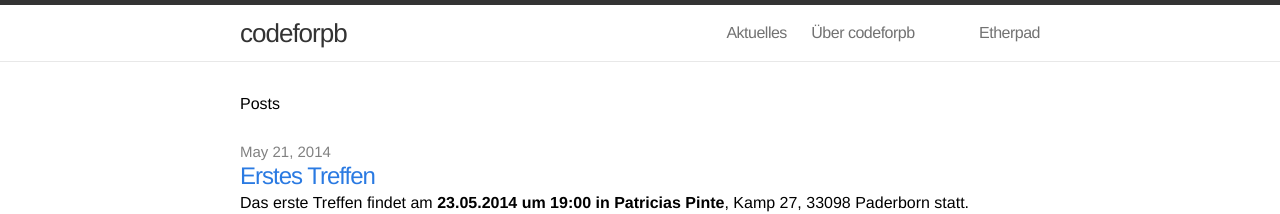
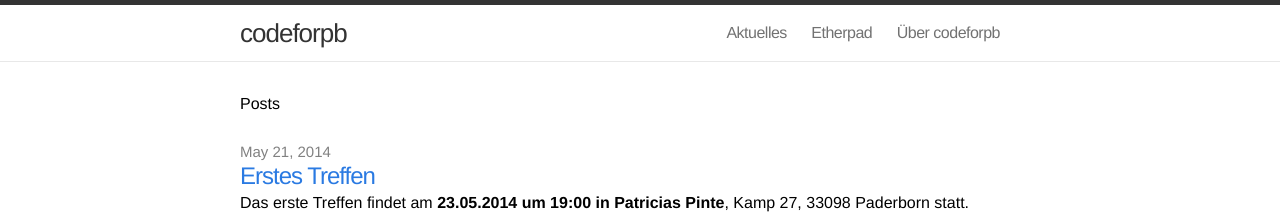
Before and after one commit to codeforpb/codeforpb.github.io, a Jekyll site: the page built from index.html, in a window 1280 px wide. Shown: the top 214 px of the page. Built offline with Jekyll 4.4.1, drawn with Linux system fonts in a browser that asks for light colours.

Commit message:
Switched etherpad before about because it looks better

```diff
--- a/_includes/header.html
+++ b/_includes/header.html
@@ -18,10 +18,10 @@
       </a>
       <div class="trigger">
         <a class="page-link" href="/">Aktuelles</a>
+        <a class="page-link" href="http://pad.okfn.org/p/codeforpb">Etherpad</a>
         {% for page in site.pages %}
           <a class="page-link" href="{{ page.url | prepend: site.baseurl }}">{{ page.title }}</a>
         {% endfor %}
-        <a class="page-link" href="http://pad.okfn.org/p/codeforpb">Etherpad</a>
       </div>
     </nav>
 
```
